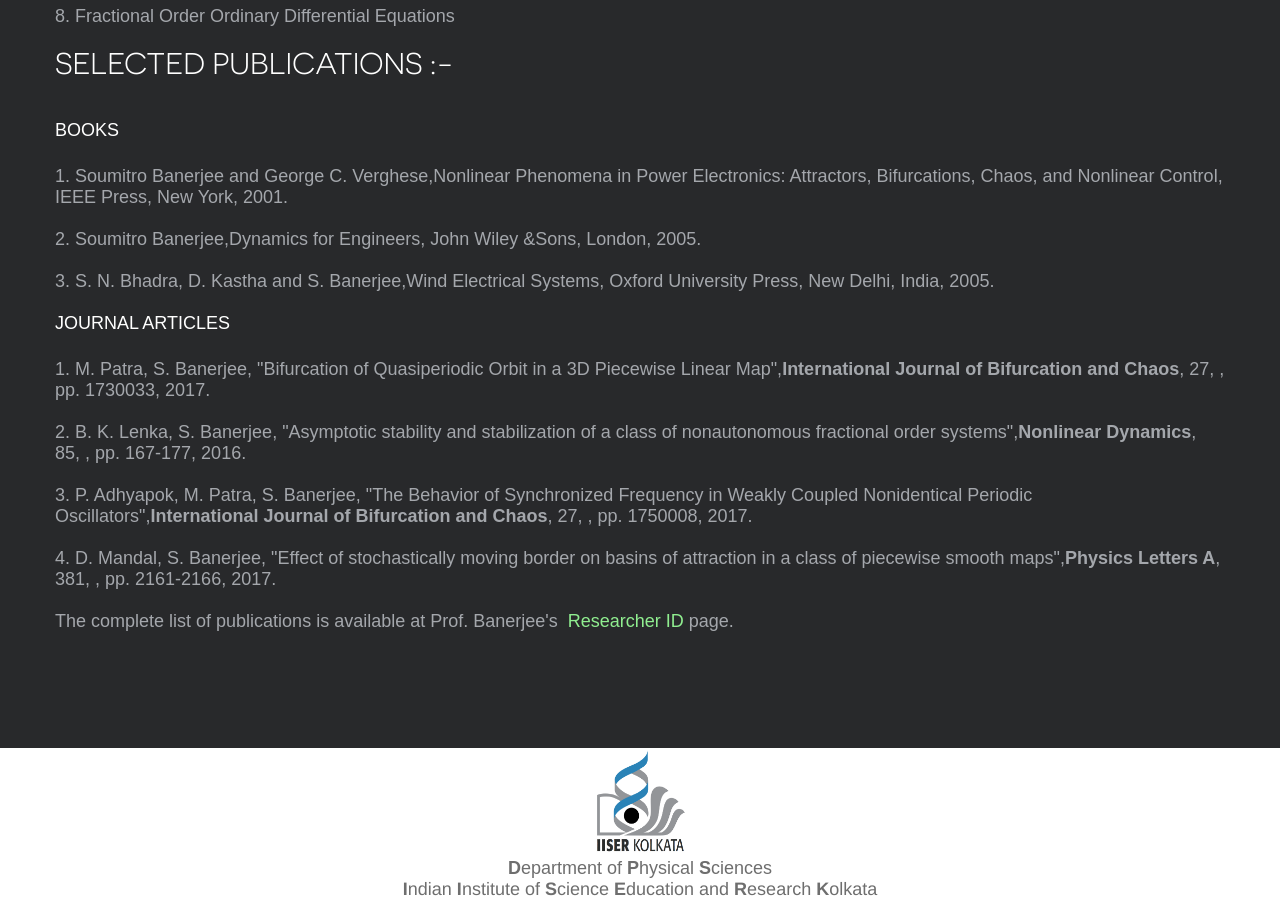
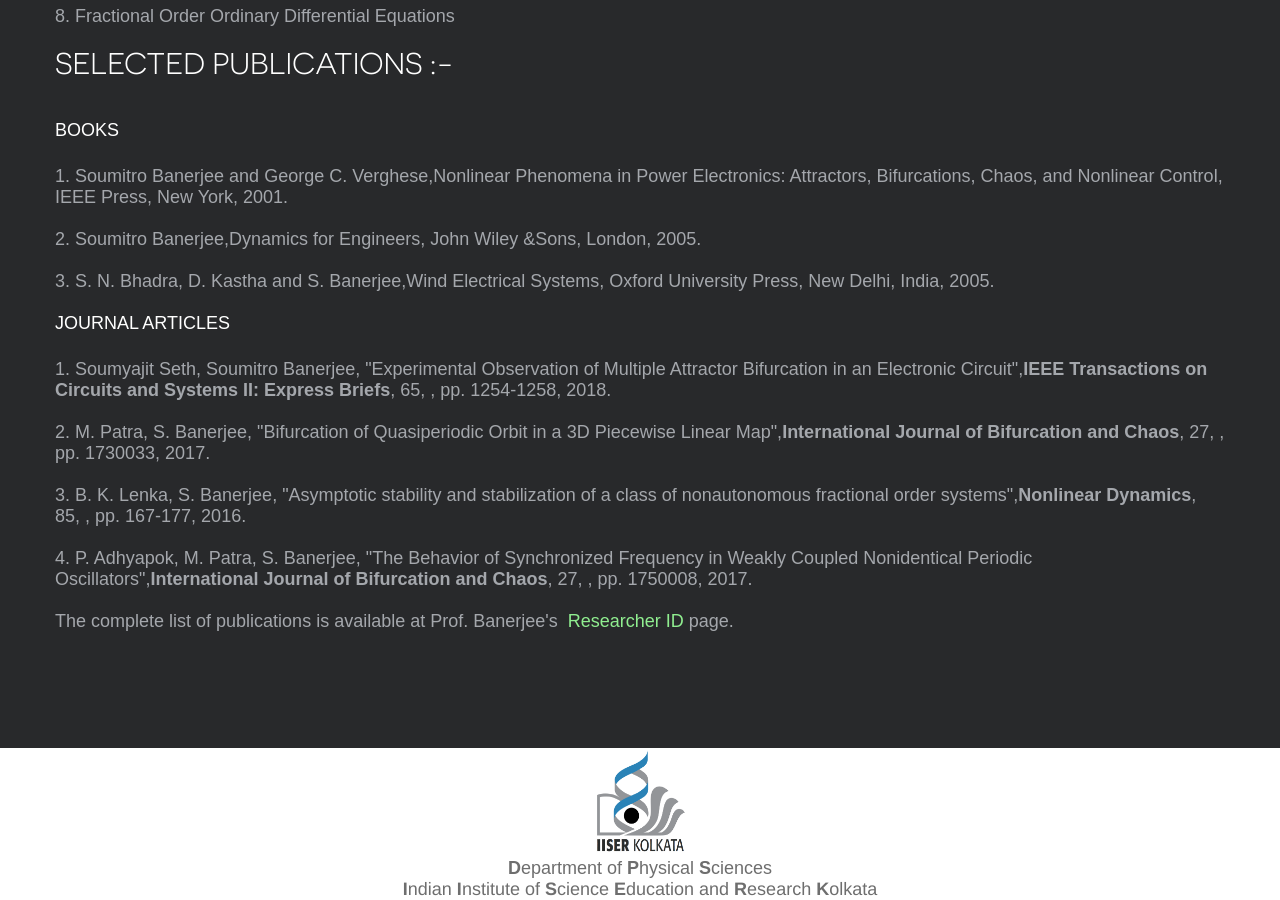
Before and after one commit to nld-iiserk-sb/nld-iiserk-sb.github.io, a Jekyll site: the page built from research.md, in a window 1280 px wide and 900 px high, scrolled down 682 px. Built offline with Jekyll 4.4.1, drawn with Linux system fonts in a browser that asks for light colours; nearby versions of some CDN libraries.

Commit message:
Soumyajit's paper has been included.

```diff
--- a/_data/articles.yml
+++ b/_data/articles.yml
@@ -1,3 +1,14 @@
+- authors:
+    - author: "Soumyajit Seth"
+    - author: "Soumitro Banerjee"
+  title: "Experimental Observation of Multiple Attractor Bifurcation in an Electronic Circuit"
+  journal: "IEEE Transactions on Circuits and Systems II: Express Briefs"
+  volume: "65"
+  pages: "1254-1258"
+  date: "2018"
+
+
+
 - authors:
     - author: "M. Patra"
     - author: "S. Banerjee"
@@ -28,12 +39,3 @@
   no: 1
   pages: "1750008"
   date: "2017"
-
-- authors:
-    - author: "D. Mandal"
-    - author: "S. Banerjee"
-  title: "Effect of stochastically moving border on basins of attraction in a class of piecewise smooth maps"
-  journal: "Physics Letters A"
-  volume: "381"
-  pages: "2161-2166"
-  date: "2017"
```
